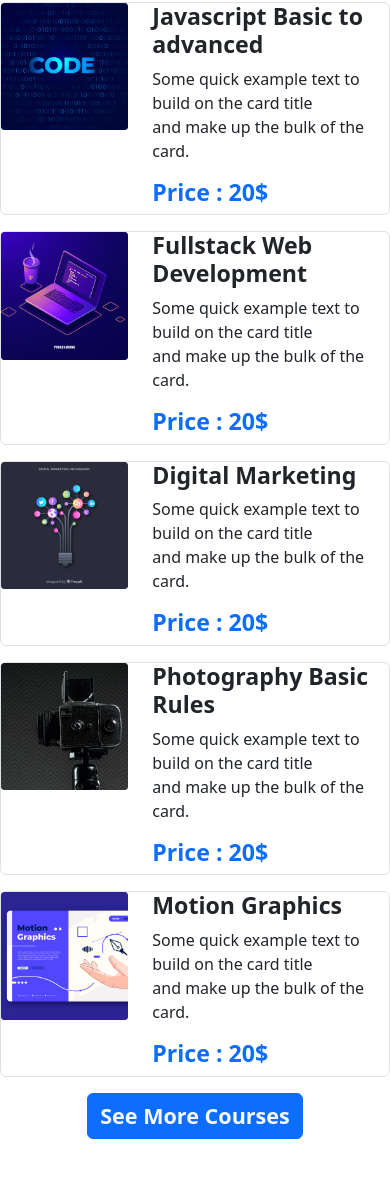
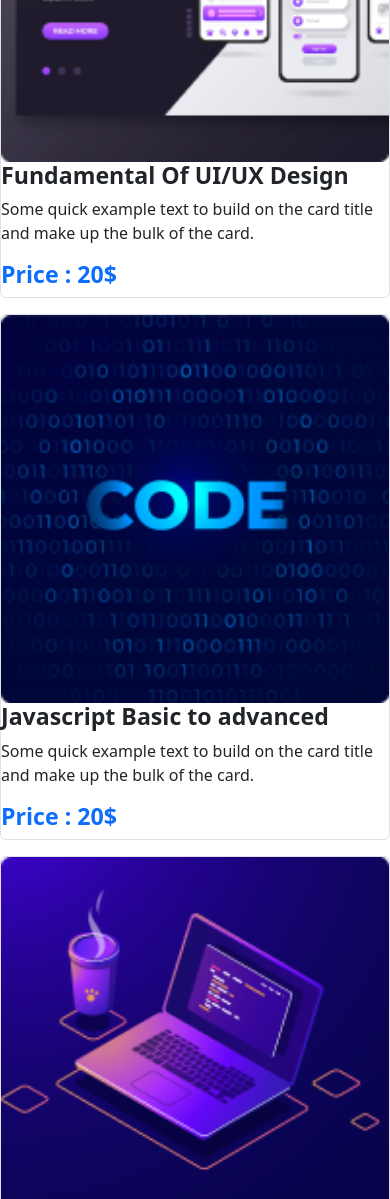
Before and after one commit to nadim-sheikh/Assignment-3, a plain HTML site: page index.html in a window 390 px wide. Shown: the part 801-2000 px from the top of the page. Before the commit the page ends 1940 px from the top, so only its background shows below. Drawn offline with nearby package versions, Linux system fonts and the light colour scheme.

Commit message:
Problem Fixed

```diff
--- a/Styles/style.css
+++ b/Styles/style.css
@@ -2,7 +2,4 @@
 .gradient{
    filter: brightness(50%) contrast(80%);
 }
-.carousel-caption{
-    margin-bottom: 150px;
-}
 /*-------Images Slider----------*/
--- a/index.html
+++ b/index.html
@@ -108,54 +108,54 @@
           </div>
           <!----------Courses Card-------->
           <div class="row">
-            <div class="col-lg-6 d-flex border rounded p-0 mb-3">
-              <div><img class="img-fluid" src="images/course/course-1.png" alt=""></div>
-              <div class="ps-4 mt-auto">
+            <div class="col-lg-6 d-lg-flex d-md-flex border rounded p-0 mb-3">
+              <div><img class="w-100" src="images/course/course-1.png" alt=""></div>
+              <div class="ps-lg-4 ps-md-4 mt-auto">
                 <h3 class="fw-bold">Fundamental Of UI/UX Design</h3>
                 <p>Some quick example text to build on the card title <br>
                   and make up the bulk of the card.</p>
                   <h3 class="text-primary fw-bold">Price : 20$</h3>
               </div>
             </div>
-            <div class="col-lg-6 d-flex border rounded p-0 mb-3">
-              <div><img class="img-fluid" src="images/course/course-2.png" alt=""></div>
-              <div class="ps-4 mt-auto">
+            <div class="col-lg-6 d-lg-flex d-md-flex border rounded p-0 mb-3">
+              <div><img class="w-100" src="images/course/course-2.png" alt=""></div>
+              <div class="ps-lg-4 ps-md-4 mt-auto">
                 <h3 class="fw-bold">Javascript Basic to advanced</h3>
                 <p>Some quick example text to build on the card title <br>
                   and make up the bulk of the card.</p>
                   <h3 class="text-primary fw-bold">Price : 20$</h3>
               </div>
             </div>
-            <div class="col-lg-6 d-flex border rounded p-0 mb-3">
-              <div><img class="img-fluid" src="images/course/course-3.png" alt=""></div>
-              <div class="ps-4 mt-auto">
+            <div class="col-lg-6 d-lg-flex d-md-flex border rounded p-0 mb-3">
+              <div><img class="w-100" src="images/course/course-3.png" alt=""></div>
+              <div class="ps-lg-4 ps-md-4 mt-auto">
                 <h3 class="fw-bold">Fullstack Web Development</h3>
                 <p>Some quick example text to build on the card title <br>
                   and make up the bulk of the card.</p>
                   <h3 class="text-primary fw-bold">Price : 20$</h3>
               </div>
             </div>
-            <div class="col-lg-6 d-flex border rounded p-0 mb-3">
-              <div><img class="img-fluid" src="images/course/course-4.png" alt=""></div>
-              <div class="ps-4 mt-auto">
+            <div class="col-lg-6 d-md-none d-none  d-lg-flex d-md-flex border rounded p-0 mb-3">
+              <div><img src="images/course/course-4.png" alt=""></div>
+              <div class="ps-lg-4 ps-md-4 mt-auto">
                 <h3 class="fw-bold">Digital Marketing</h3>
                 <p>Some quick example text to build on the card title <br>
                   and make up the bulk of the card.</p>
                   <h3 class="text-primary fw-bold">Price : 20$</h3>
               </div>
             </div>
-            <div class="col-lg-6 d-flex border rounded p-0 mb-3">
-              <div><img class="img-fluid" src="images/course/course-5.png" alt=""></div>
-              <div class="ps-4 mt-auto">
+            <div class="col-lg-6 d-md-none d-none  d-lg-flex d-md-flex border rounded p-0 mb-3">
+              <div><img src="images/course/course-5.png" alt=""></div>
+              <div class="ps-lg-4 ps-md-4 mt-auto">
                 <h3 class="fw-bold">Photography Basic Rules</h3>
                 <p>Some quick example text to build on the card title <br>
                   and make up the bulk of the card.</p>
                   <h3 class="text-primary fw-bold">Price : 20$</h3>
               </div>
             </div>
-            <div class="col-lg-6 d-flex border rounded p-0 mb-3">
-              <div><img class="img-fluid" src="images/course/course-6.png" alt=""></div>
-              <div class="ps-4 mt-auto">
+            <div class="col-lg-6 d-md-none d-none  d-lg-flex d-md-flex border rounded p-0 mb-3">
+              <div><img src="images/course/course-6.png" alt=""></div>
+              <div class="ps-lg-4 ps-md-4 mt-auto">
                 <h3 class="fw-bold">Motion Graphics</h3>
                 <p>Some quick example text to build on the card title <br>
                   and make up the bulk of the card.</p>
@@ -166,6 +166,12 @@
           <div class="text-center"><a class="btn btn-primary text-light fw-bold fs-4" href="#" role="button">See More Courses</a></div>
         </section>
         <!--------Courses End------->
+        <!----Extra Elements-------->
+        <Section>
+          <div class="row">
+
+          </div>
+        </Section>
     </main>
 
 
```
